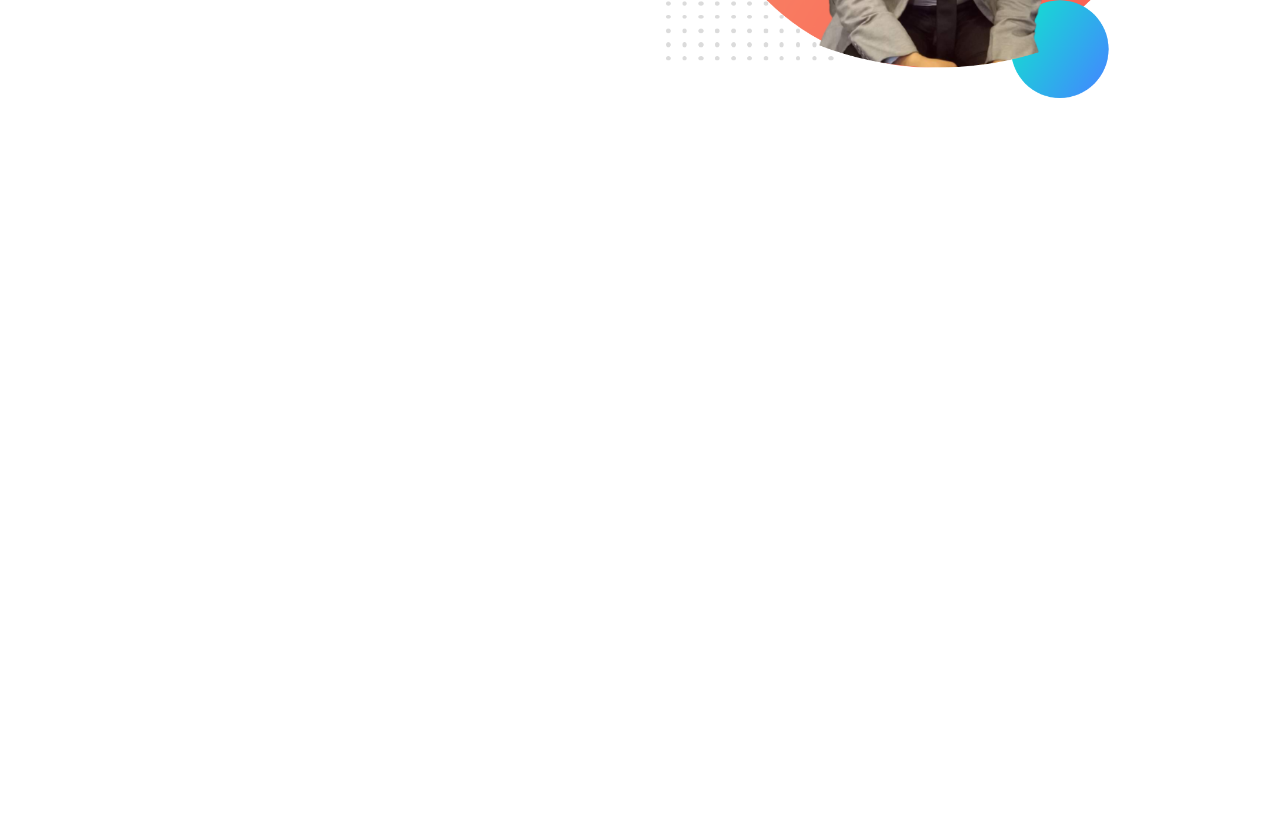
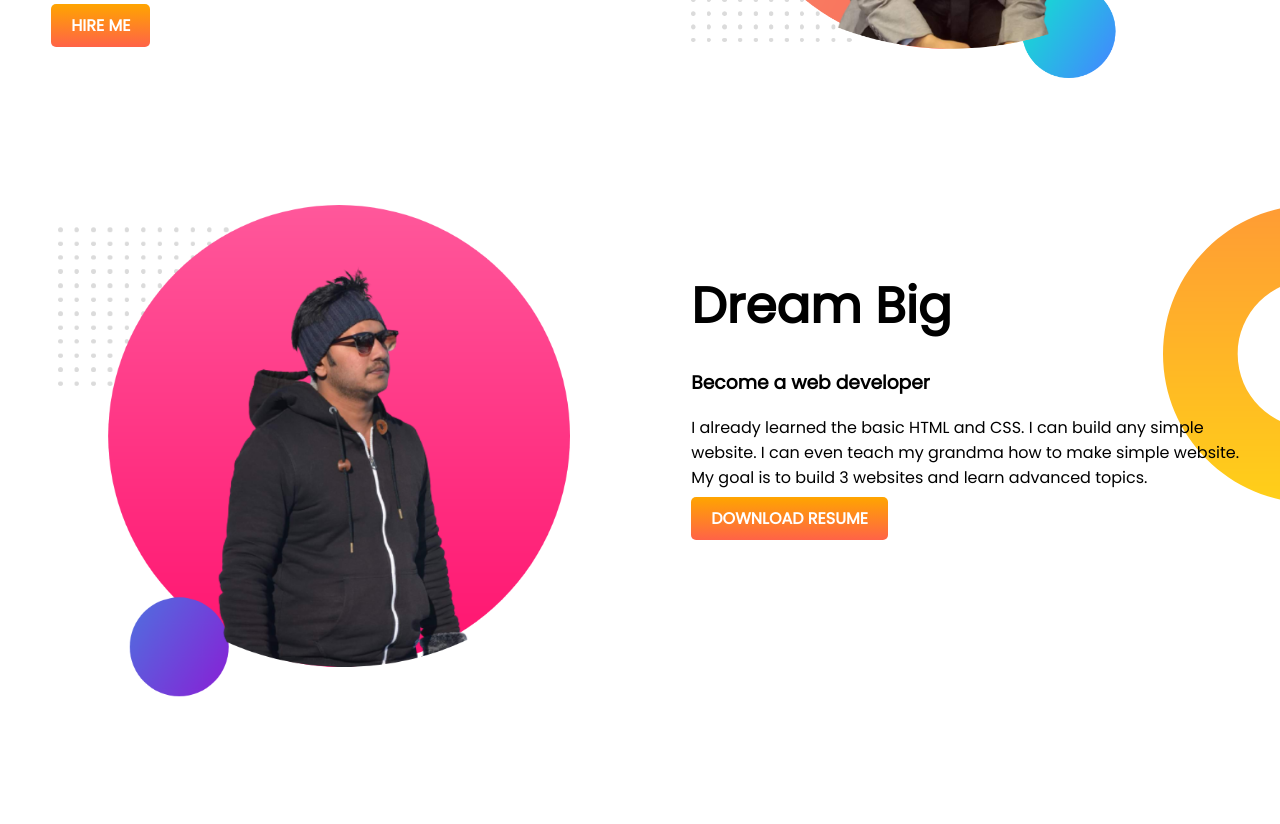
Before and after one commit to Emdadul71/developer-portfolio, a plain HTML site: page index.html in a window 1280 px wide. Shown: the part 395-1219 px from the top of the page. Before the commit the page ends 800 px from the top, so only its background shows below. Drawn offline with Linux system fonts and the light colour scheme.

Commit message:
second commit

```diff
--- a/index.html
+++ b/index.html
@@ -12,7 +12,7 @@
 </head>
 <body>
     <section class="top-banner">
-        <div class="half-width">
+        <div class="half-width margin-top">
             <h1>Welcome To</h1>
             <h1><span class="orange-color">Emdadul Hoque</span> World!</h1>
             <h3>Building climber and Train Stoper</h3>
@@ -23,5 +23,16 @@
             <img src="images/emdadul-picture.png" alt="">
         </div>
     </section>
+    <section class="dream-banner">
+        <div class="dream-img">
+            <img src="images/Emdadul-picture2.png" alt="">
+        </div>
+        <div class="half-width dream-right margin-top">
+            <h1>Dream Big</h1>
+            <h3>Become a web developer</h3>
+            <p>I already learned the basic HTML and CSS. I can build any simple website. I can even teach my grandma how to make simple website. My goal is to build 3 websites and learn advanced topics.</p>
+            <a class="link-button" target="_blank" href="https://www.linkedin.com/in/emdadul-hoque-2b2b24121/">DOWNLOAD RESUME</a>
+        </div>
+    </section>
 </body>
 </html>
--- a/style.css
+++ b/style.css
@@ -4,17 +4,20 @@ body {
 }
 h1{
     font-size: 50px;
-    line-height: 30px;
+    line-height: 40px;
 }
 .orange-color{
     color: orange;
 }
 section{
     display: flex;
+    padding-bottom: 120px;
+    box-sizing: border-box;
+    overflow: hidden;
 }
 .half-width{
     width: 50%;
-    padding-left: 2%;
+    padding-left: 4%;
 }
 .half-width img{
     width: 80%;
@@ -32,3 +35,20 @@ section{
     background-image: url(images/top-banner.png);
     background-repeat: no-repeat;
 }
+.margin-top{
+    margin-top: 40px;
+}
+.dream-img img{
+    width: 80%;
+    margin-left: 5%;
+    padding-left: 4%;
+}
+.dream-right{
+    padding-right: 15px;
+
+}
+.dream-banner{
+    background-image: url(images/dream-bg.png);
+    background-repeat: no-repeat;
+    background-position-x: right;
+}
```
Also changed, not shown: images/Emdadul-picture2.png (added).
